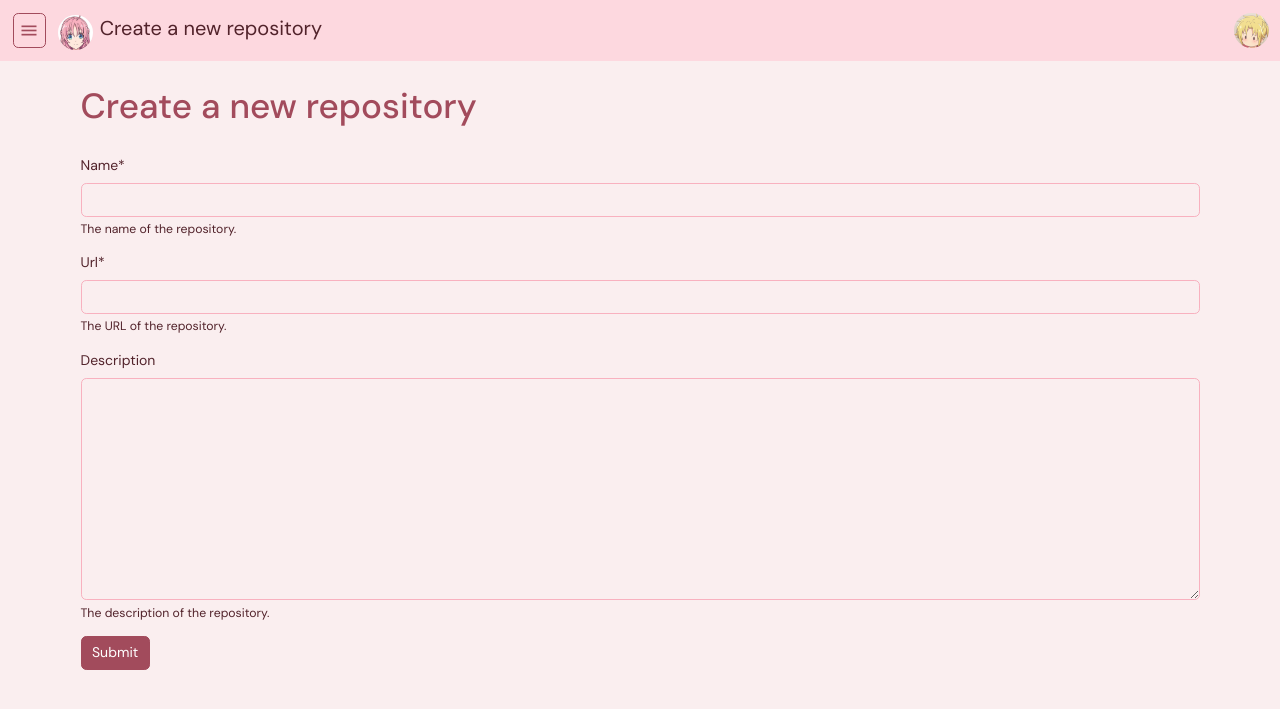
After one commit to HelloYeew/atena, a Django app: page /repositories/create/ in a window 1280 px wide. The commit adds this page. Shown: the top 709 px of the page. Run offline with Django 4.2, Linux system fonts and the light colour scheme; the visitor is signed in with stand-in values (Sample User, id 1); some libraries are stand-ins or nearby versions.

Commit message:
Initialize all CRUD operation of repository

```diff
--- /dev/null
+++ b/apps/forms.py
@@ -0,0 +1,24 @@
+from django import forms
+
+from apps.models import Repository
+
+
+class RepositoryForm(forms.ModelForm):
+    name = forms.CharField(
+        max_length=255,
+        widget=forms.TextInput(attrs={'class': 'form-control'}),
+        help_text='The name of the repository.'
+    )
+    url = forms.URLField(
+        widget=forms.URLInput(attrs={'class': 'form-control'}),
+        help_text='The URL of the repository.'
+    )
+    description = forms.CharField(
+        widget=forms.Textarea(attrs={'class': 'form-control'}),
+        help_text='The description of the repository.',
+        required=False
+    )
+
+    class Meta:
+        model = Repository
+        fields = ('name', 'url', 'description')
--- a/apps/models.py
+++ b/apps/models.py
@@ -9,6 +9,7 @@ class Repository(models.Model):
     created_at = models.DateTimeField(auto_now_add=True)
     updated_at = models.DateTimeField(auto_now=True)
     created_by = models.ForeignKey(User, on_delete=models.CASCADE, related_name='repositories')
+    slug = models.SlugField(max_length=255, unique=True, blank=True)
 
     def __str__(self):
         return f'{self.name}'
--- a/apps/urls.py
+++ b/apps/urls.py
@@ -4,5 +4,8 @@ from apps import views
 
 urlpatterns = [
     path('', views.home, name='apps_home'),
-    path('repositories/', views.repositories, name='apps_projects'),
+    path('repositories/', views.repositories, name='apps_repositories'),
+    path('repositories/create/', views.create_repositories, name='apps_create_repositories'),
+    path('repositories/<slug:slug>/', views.repository_detail, name='apps_repository_detail'),
+    path('repositories/<slug:slug>/edit/', views.edit_repository, name='apps_edit_repository'),
 ]
--- a/apps/views.py
+++ b/apps/views.py
@@ -1,6 +1,9 @@
+from django.contrib import messages
 from django.contrib.auth.decorators import login_required
-from django.shortcuts import render
+from django.shortcuts import render, redirect
+from slugify import slugify
 
+from apps.forms import RepositoryForm
 from apps.models import Repository
 
 
@@ -10,6 +13,49 @@ def home(request):
 
 @login_required()
 def repositories(request):
-    return render(request, 'apps/repositories.html', {
+    return render(request, 'apps/repositories/list.html', {
         'repositories': Repository.objects.filter(created_by=request.user).order_by('-updated_at')
     })
+
+
+@login_required
+def create_repositories(request):
+    if request.method == 'POST':
+        form = RepositoryForm(request.POST)
+        if form.is_valid():
+            repository_object = form.instance
+            repository_object.created_by = request.user
+            repository_object.slug = slugify(repository_object.name)
+            form.save()
+            messages.success(request, f'Created repository successfully!')
+            return redirect('apps_repository_detail', slug=repository_object.slug)
+    else:
+        form = RepositoryForm()
+    return render(request, 'apps/repositories/create.html', {
+        'form': form
+    })
+
+
+@login_required
+def repository_detail(request, slug):
+    repository = Repository.objects.get(slug=slug)
+    return render(request, 'apps/repositories/detail.html', {
+        'repository': repository
+    })
+
+
+@login_required
+def edit_repository(request, slug):
+    repository = Repository.objects.get(slug=slug)
+    if request.method == 'POST':
+        form = RepositoryForm(request.POST, instance=repository)
+        if form.is_valid():
+            form.save()
+            messages.success(request, f'Updated repository successfully!')
+            return redirect('apps_repository_detail', slug=repository.slug)
+    else:
+        form = RepositoryForm(instance=repository)
+    return render(request, 'apps/repositories/edit.html', {
+        'form': form,
+        'repository': repository
+    })
--- a/static/css/index.css
+++ b/static/css/index.css
@@ -202,7 +202,7 @@ a:hover {
 }
 
 .project-card-body {
-    background-color: rgba(var(--atena-background-darker-rgb), 0.6);
+    background-color: rgba(var(--atena-background-darker-rgb), 0.8);
     border: 1px solid var(--atena-border);
     border-radius: 0.25rem;
     padding: 1rem;
--- /dev/null
+++ b/templates/apps/repositories/create.html
@@ -0,0 +1,28 @@
+{% extends "base.html" %}
+{% load crispy_forms_tags %}
+
+{% block title %}Create a new repository{% endblock %}
+
+{% block styles %}
+
+{% endblock %}
+
+{% block header %}
+    <p class="header-title">
+        Create a new repository
+    </p>
+{% endblock %}
+
+{% block content %}
+    <h1 style="padding-top: 1rem; padding-bottom: 1rem;">Create a new repository</h1>
+    <p></p>
+    <form method="POST" enctype="multipart/form-data">
+        {% csrf_token %}
+        {{ form | crispy }}
+        <button class="btn btn-primary" type="submit">Submit</button>
+    </form>
+{% endblock %}
+
+{% block scripts %}
+
+{% endblock %}
--- a/templates/base.html
+++ b/templates/base.html
@@ -54,7 +54,7 @@
             {% if user.is_authenticated %}
                 <div>
                     <div class="list-group list-group-flush">
-                        <a href="{% url 'apps_projects' %}" role="button" class="list-group-item list-group-item-action"><i class="mdi mdi-book" aria-hidden="true" style="font-size: 14px"></i> Repositories</a>
+                        <a href="{% url 'apps_repositories' %}" role="button" class="list-group-item list-group-item-action"><i class="mdi mdi-book" aria-hidden="true" style="font-size: 14px"></i> Repositories</a>
                     </div>
                 </div>
             {% else %}
--- a/templates/users/login.html
+++ b/templates/users/login.html
@@ -15,7 +15,7 @@
 <style>
     body {
         height: 100vh;
-        background: url("{% static 'img/background/login.jpg' %}") top;
+        background: url("{% static 'img/background/login.jpg' %}") top center;
         background-size: cover;
     }
 </style>
@@ -23,10 +23,10 @@
     <div id="mask"></div>
     <main class="login-container position-absolute top-50 start-50 translate-middle">
         <div class="row">
-            <div class="col-md-5" style="background: url('{% static 'img/background/login.jpg' %}') left; background-size: cover; border-radius: 2rem;">
+            <div class="col-md-6" style="background: url('{% static 'img/background/login.jpg' %}') center center; background-size: cover; border-radius: 2rem;">
 
             </div>
-            <div class="col-md-7" style="padding-left: 2.1rem; padding-top: 2.1rem; padding-bottom: 2.1rem; padding-right: 2.6rem;">
+            <div class="col-md-6" style="padding-left: 2.1rem; padding-top: 2.1rem; padding-bottom: 2.1rem; padding-right: 2.6rem;">
                 <div class="row">
                     {% if messages %}
                         {% for message in messages %}
--- a/templates/users/signup.html
+++ b/templates/users/signup.html
@@ -23,10 +23,10 @@
     <div id="mask"></div>
     <main class="login-container position-absolute top-50 start-50 translate-middle">
         <div class="row">
-            <div class="col-md-5" style="background: url('{% static 'img/background/login.jpg' %}') left; background-size: cover; border-radius: 2rem;">
+            <div class="col-md-6" style="background: url('{% static 'img/background/login.jpg' %}') center center; background-size: cover; border-radius: 2rem;">
 
             </div>
-            <div class="col-md-7" style="padding-left: 2.1rem; padding-top: 2.1rem; padding-bottom: 2.1rem; padding-right: 2.6rem;">
+            <div class="col-md-6" style="padding-left: 2.1rem; padding-top: 2.1rem; padding-bottom: 2.1rem; padding-right: 2.6rem;">
                 <div class="row">
                     {% if messages %}
                         {% for message in messages %}
```
Also changed, not shown: templates/apps/repositories/detail.html (added, +43 -0 lines), templates/apps/repositories/edit.html (added, +28 -0 lines), templates/apps/repositories/list.html (renamed from templates/apps/repositories.html, +4 -4 lines), apps/migrations/0003_repository_slug.py (added), static/img/background/login.jpg (added), static/img/background/project-card.jpg (added).
